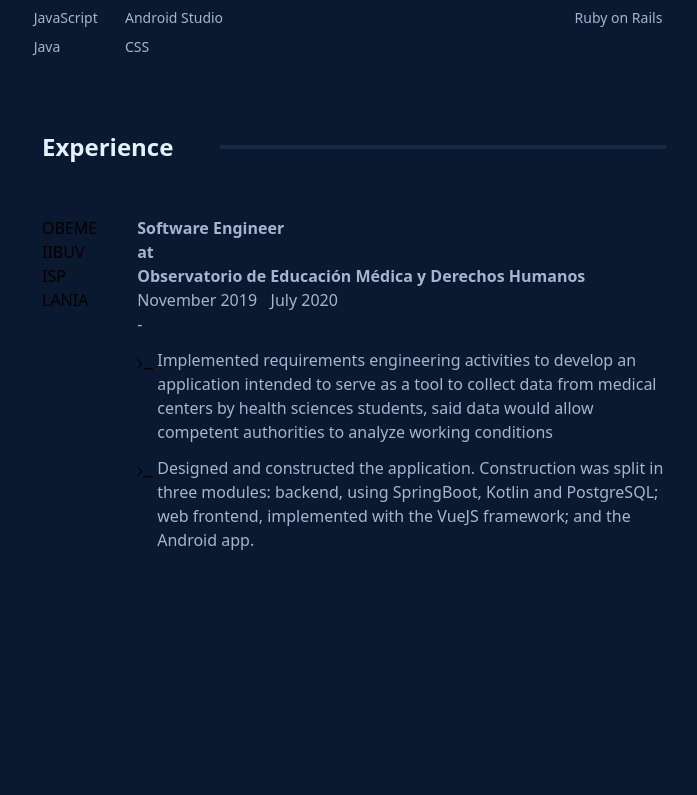
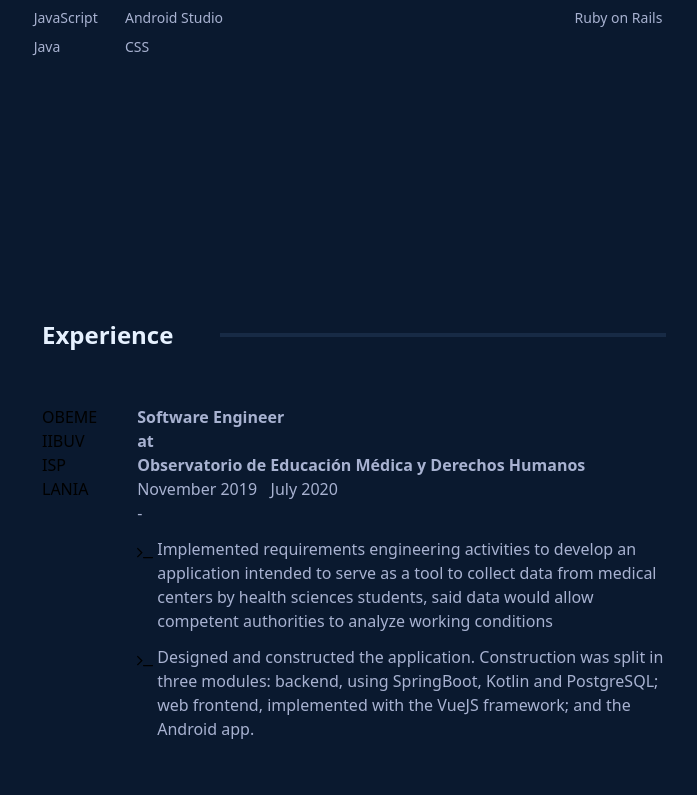
Before and after one commit to Alex-Camara/portfolio, a Vue app: page /experience in a window 1280 px wide. Shown: the part 1485-2280 px from the top of the page, without its empty margins (286-983 px from the left). Built offline with nearby package versions, Linux system fonts and the light colour scheme.

Commit message:
changed title aos animation direction

```diff
--- a/src/views/AboutMe.vue
+++ b/src/views/AboutMe.vue
@@ -4,7 +4,7 @@
         <div class="flex flex-col p-4 lg:flex-row  mx-5 mt-5 lg:mx-24 lg:mt-20 my-auto">
 
                 <div class="flex flex-col lg:w-9/12 lg:pr-10">
-                    <section-title :title="title" data-aos="fade-down" data-aos-duration="3000" data-aos-once="true"/>
+                    <section-title :title="title" data-aos="fade-right" data-aos-duration="3000" data-aos-once="true"/>
                     <div class="text-base lg:text-lg text-dark-white" data-aos="fade-up" data-aos-duration="2000" data-aos-once="true">
                         <p class="mt-4 mb-4">{{ paragraph1 }}</p>
                         <p class="mb-4">{{ paragraph2 }}</p>
--- a/src/views/Experience.vue
+++ b/src/views/Experience.vue
@@ -1,7 +1,7 @@
 <template>
-    <div ref="compExperience" class="h-full lg:h-screen">
+    <div ref="compExperience" class="flex h-full lg:h-screen">
       <div class="flex flex-col lg:items-center my-auto mx-8 lg:mx-32">
-        <div class="lg:w-9/12" data-aos="fade-down" data-aos-duration="2000" data-aos-once="true">
+        <div class="lg:w-9/12" data-aos="fade-right" data-aos-duration="2000" data-aos-once="true">
           <section-title :title="title"/>
         </div>
         <tab-table class="lg:w-9/12 mt-14" data-aos="fade-up" data-aos-duration="1000" data-aos-once="true"/>
--- a/src/views/MyProjects.vue
+++ b/src/views/MyProjects.vue
@@ -1,7 +1,7 @@
 <template>
     <div ref="compProjects" class="flex flex-col h-auto items-center mt-20 pt-20">
         <div class="w-10/12">
-            <section-title :title="title" data-aos="fade-down" data-aos-duration="3000" data-aos-once="true"/>
+            <section-title :title="title" data-aos="fade-right" data-aos-duration="3000" data-aos-once="true"/>
         </div>
 
         <div v-for="(project, index) in projects" :key="project.getId()">
```
